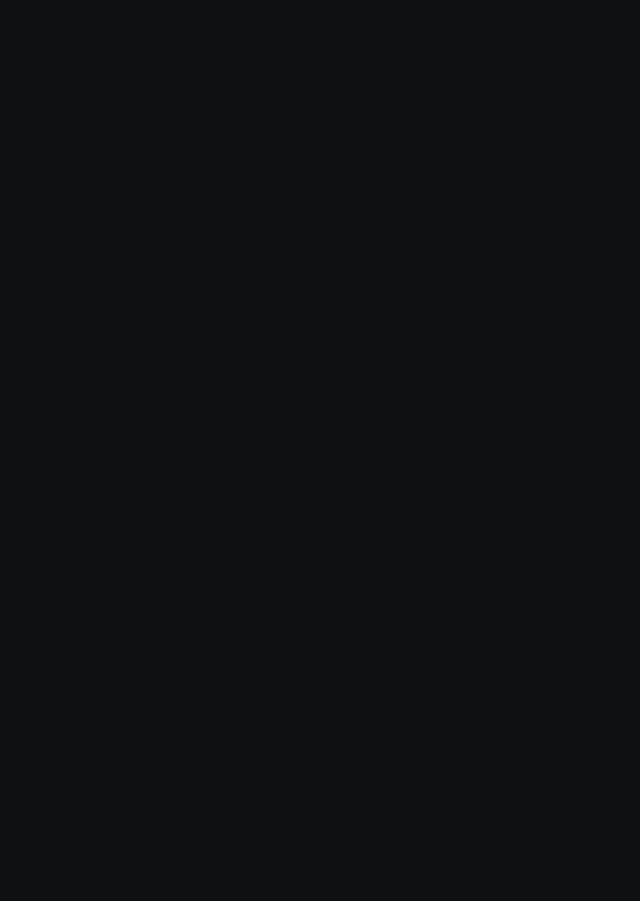
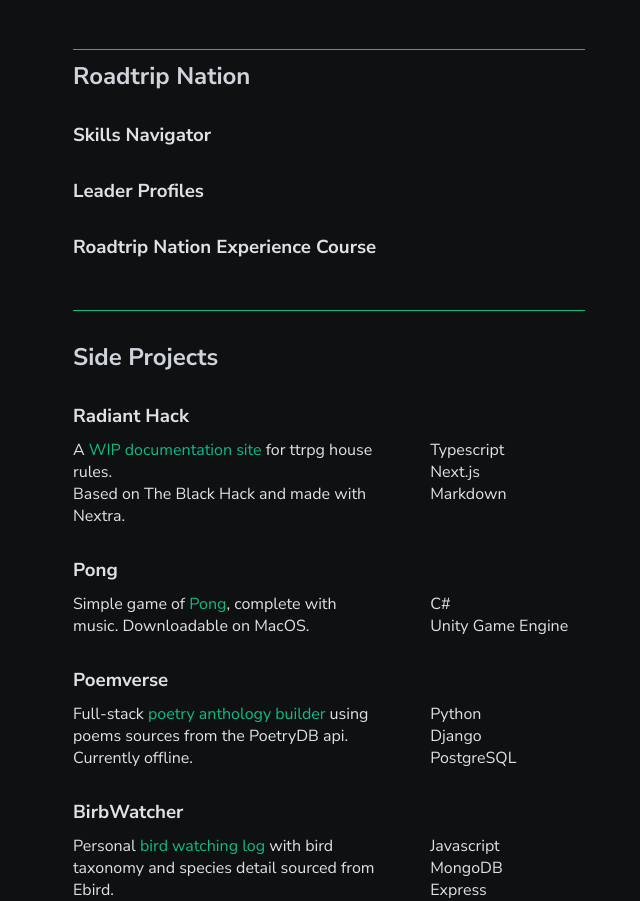
Before and after one commit to matt-gefen/portfolio-next, a Next.js app: page /projects in a window 1280 px wide. Shown: the part 220-1121 px from the top of the page, without its empty margins (311-951 px from the left). Before the commit the page ends 800 px from the top, so only its background shows below. Built offline with nearby package versions, Linux system fonts and the light colour scheme.

Commit message:
side projects update

```diff
--- /dev/null
+++ b/app/components/icons/ArrowOut.tsx
@@ -0,0 +1,11 @@
+const ArrowOut = () => {
+  return (
+    <svg
+ width="800px" height="800px" viewBox="0 0 24 24" fill="none" xmlns="http://www.w3.org/2000/svg"
+      >
+<g id="Interface / External_Link">
+<path id="Vector" d="M10.0002 5H8.2002C7.08009 5 6.51962 5 6.0918 5.21799C5.71547 5.40973 5.40973 5.71547 5.21799 6.0918C5 6.51962 5 7.08009 5 8.2002V15.8002C5 16.9203 5 17.4801 5.21799 17.9079C5.40973 18.2842 5.71547 18.5905 6.0918 18.7822C6.5192 19 7.07899 19 8.19691 19H15.8031C16.921 19 17.48 19 17.9074 18.7822C18.2837 18.5905 18.5905 18.2839 18.7822 17.9076C19 17.4802 19 16.921 19 15.8031V14M20 9V4M20 4H15M20 4L13 11" stroke-width="2" stroke-linecap="round" stroke-linejoin="round"/>
+</g>    </svg>);
+};
+
+export default ArrowOut;
--- a/app/globals.css
+++ b/app/globals.css
@@ -86,3 +86,15 @@
   margin-top: 20px;
   padding: 0;
 }
+.embedded_link {
+  color: #09bc8a;
+  & svg {
+    fill: #09bc8a;
+  }
+}
+.embedded_link:hover {
+  color: #00ffbb;
+  & svg {
+    fill: #00ffbb;
+  }
+}
--- /dev/null
+++ b/app/projects/page.module.css
@@ -0,0 +1,60 @@
+.hero {
+  margin-bottom: 20px;
+  .hero_header {
+    margin-bottom: 20px;
+  }
+}
+.projects_body {
+  display: flex;
+  flex-direction: column;
+  gap: 30px;
+}
+.projects_body_child {
+  display: flex;
+  flex-direction: column;
+  gap: 30px;
+}
+.project {
+  display: flex;
+  flex-direction: column;
+  gap: 10px;
+  .project_body {
+    display: flex;
+    justify-content: left;
+    gap: 50px;
+    flex-flow: row-reverse;
+  }
+
+  /* .project_stack {
+    width: 30%;
+  } */
+  .project_description {
+    /* width: fit-content; */
+    width: 60%;
+    display: flex;
+    flex-direction: column;
+    justify-content: right;
+    & p {
+      text-align: left;
+    }
+  }
+  .project_link {
+    display: flex;
+    align-items: center;
+    gap: 10px;
+    /* color: #CED4DA; */
+    width: fit-content;
+    color: #09bc8a;
+    & svg {
+      height: 20px;
+      width: 20px;
+      stroke: #09bc8a;
+    }
+  }
+  .project_link:hover {
+    color: #00ffbb;
+    & svg {
+      stroke: #00ffbb;
+    }
+  }
+}
--- a/app/projects/page.tsx
+++ b/app/projects/page.tsx
@@ -1,9 +1,143 @@
 'use client';
+import Link from 'next/link';
+import styles from './page.module.css'
+import ArrowOut from '../components/icons/ArrowOut';
 
 export default function Projects() {
   return (
     <main>
-      <p>Projects</p>
+      <div className={`${styles.hero}`}>
+        <h1 className={`${styles.hero_header}`}>Projects</h1>
+        <p className={`${styles.hero_text}`}>
+          Some things that I've worked on
+        </p>
+      </div>
+      <hr className="solid_line"/>
+      <div className={`${styles.projects_body}`}>
+        <div className={`${styles.projects_body_child}`}>
+          <h2 className={`${styles.project_title}`}>
+            <Link href='https://roadtripnation.com/' target='_blank'>
+              Roadtrip Nation
+            </Link>
+          </h2>
+          <div className={`${styles.project}`}>
+            <h3>Skills Navigator</h3>
+          </div>
+          <div className={`${styles.project}`}>
+            <h3>Leader Profiles</h3>
+          </div>
+          <div className={`${styles.project}`}>
+            <h3>Roadtrip Nation Experience Course</h3>
+          </div>
+
+
+        <hr className="solid_line"/>
+        <div className={`${styles.projects_body_child}`}>
+          <h2 className={`${styles.project_title}`}>
+            <Link href='https://github.com/matt-gefen/' target='_blank'>
+              Side Projects
+            </Link>
+          </h2>
+          <div className={`${styles.project}`}>
+            <h3>
+            Radiant Hack
+          </h3>
+          <div className={`${styles.project_body}`}>
+            <div className={`${styles.project_stack}`}>
+              <p>Typescript</p>
+              <p>Next.js</p>
+              <p>Markdown</p>
+            </div>
+            <div className={`${styles.project_description}`}>
+              <p>
+                A <span><Link className={'embedded_link'} href={'https://radiant-hack.vercel.app/'} target='_blank'>WIP documentation site</Link></span> for ttrpg house rules.
+              </p>
+              <p>Based on The Black Hack and made with Nextra.</p>
+            </div>
+          </div>
+        </div>
+        <div className={`${styles.project}`}>
+          <h3>
+            Pong
+          </h3>
+          <div className={`${styles.project_body}`}>
+            <div className={`${styles.project_stack}`}>
+              <p>C#</p>
+              <p>Unity Game Engine</p>
+            </div>
+            <div className={`${styles.project_description}`}>
+            <p>
+            Simple game of <span><Link className={'embedded_link'} href={'https://github.com/matt-gefen/rm_pong'} target='_blank'>Pong</Link></span>, complete with music. Downloadable on MacOS.
+            </p>
+            </div>
+          </div>
+        </div>
+        {/* <div className={`${styles.project}`}>
+          <h3>
+            Junction
+          </h3>
+          <div className={`${styles.project_body}`}>
+            <div className={`${styles.project_stack}`}>
+              <p>React</p>
+              <p>MongoDB</p>
+              <p>Express</p>
+            </div>
+            <div className={`${styles.project_description}`}>
+            <p>
+              Super simple MERN <span><Link className={'embedded_link'} href={'https://github.com/matt-gefen/junction'} target='_blank'>Community Builder</Link></span>.
+            </p>
+            <p>Built as a team project at General Assembly.</p>
+            </div>
+          </div>
+        </div> */}
+        <div className={`${styles.project}`}>
+          <h3>
+            Poemverse
+          </h3>
+          <div className={`${styles.project_body}`}>
+            <div className={`${styles.project_stack}`}>
+              <p>Python</p>
+              <p>Django</p>
+              <p>PostgreSQL</p>
+            </div>
+            <div className={`${styles.project_description}`}>
+            <p>
+               Full-stack <span><Link className={'embedded_link'} href={'https://github.com/matt-gefen/poemverse'} target='_blank'>poetry anthology builder</Link></span> using poems sources from the PoetryDB api.
+            </p>
+            <p>Currently offline.</p>
+            </div>
+          </div>
+        </div>
+        <div className={`${styles.project}`}>
+          <h3>
+            BirbWatcher
+          </h3>
+          <div className={`${styles.project_body}`}>
+            <div className={`${styles.project_stack}`}>
+              <p>Javascript</p>
+              <p>MongoDB</p>
+              <p>Express</p>
+            </div>
+            <div className={`${styles.project_description}`}>
+            <p>
+               Personal <span><Link className={'embedded_link'} href={'https://github.com/matt-gefen/birb-watcher'} target='_blank'>bird watching log</Link></span> with bird taxonomy and species detail sourced from Ebird.
+            </p>
+            </div>
+          </div>
+        </div>
+
+          {/* <h3>
+            <Link href={'https://github.com/matt-gefen/rm_pong'} target='_blank'>Junction</Link>
+          </h3>
+          <h3>
+            <Link href={'https://github.com/matt-gefen/rm_pong'} target='_blank'>Poemverse</Link>
+          </h3>
+          <h3>
+            <Link href={'https://github.com/matt-gefen/rm_pong'} target='_blank'>BirbWatcher</Link>
+          </h3> */}
+        </div>
+        </div>
+      </div>
     </main>
   );
 }
```
Also changed, not shown: app/assets/icons/diagonal-arrow-svgrepo-com.svg (added).
